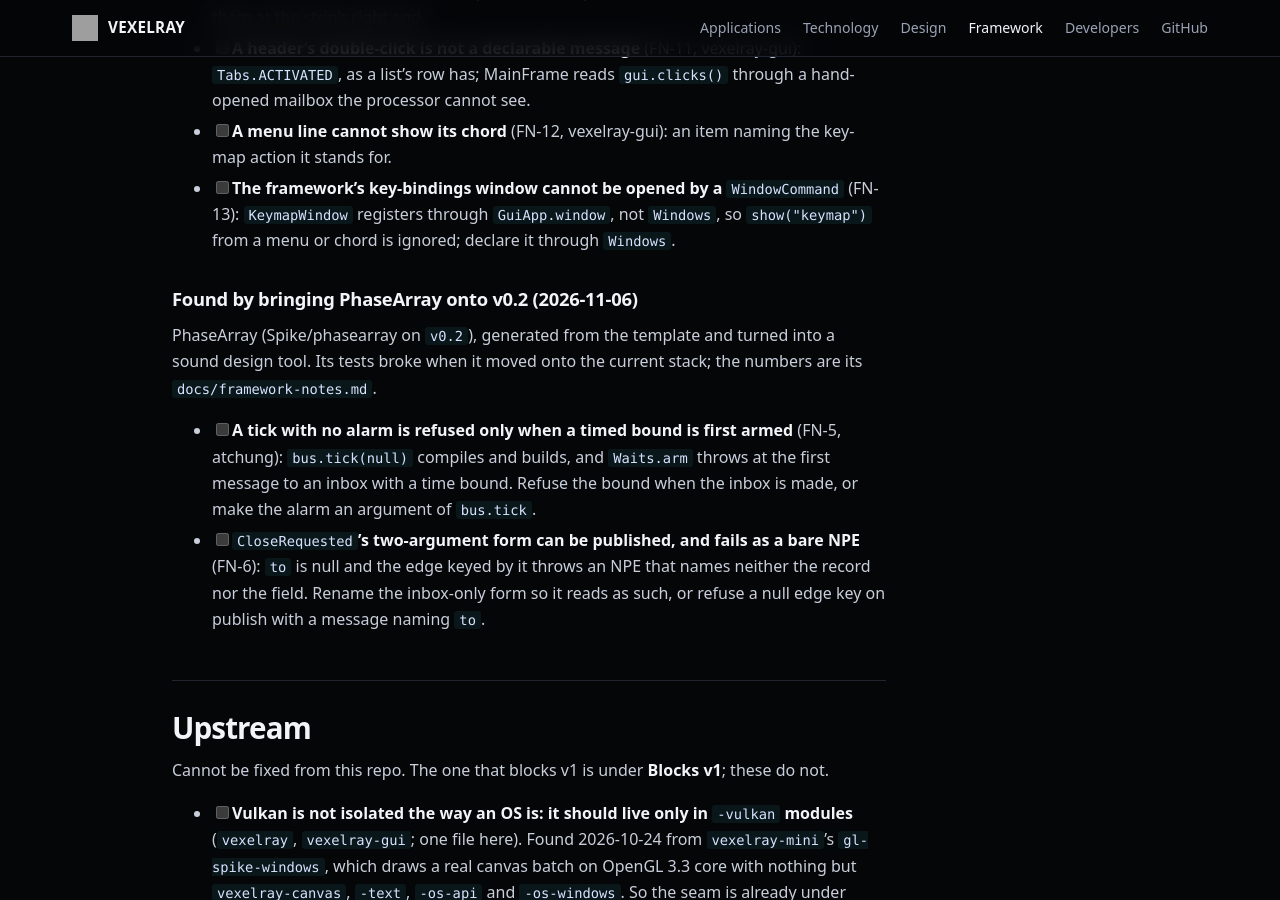
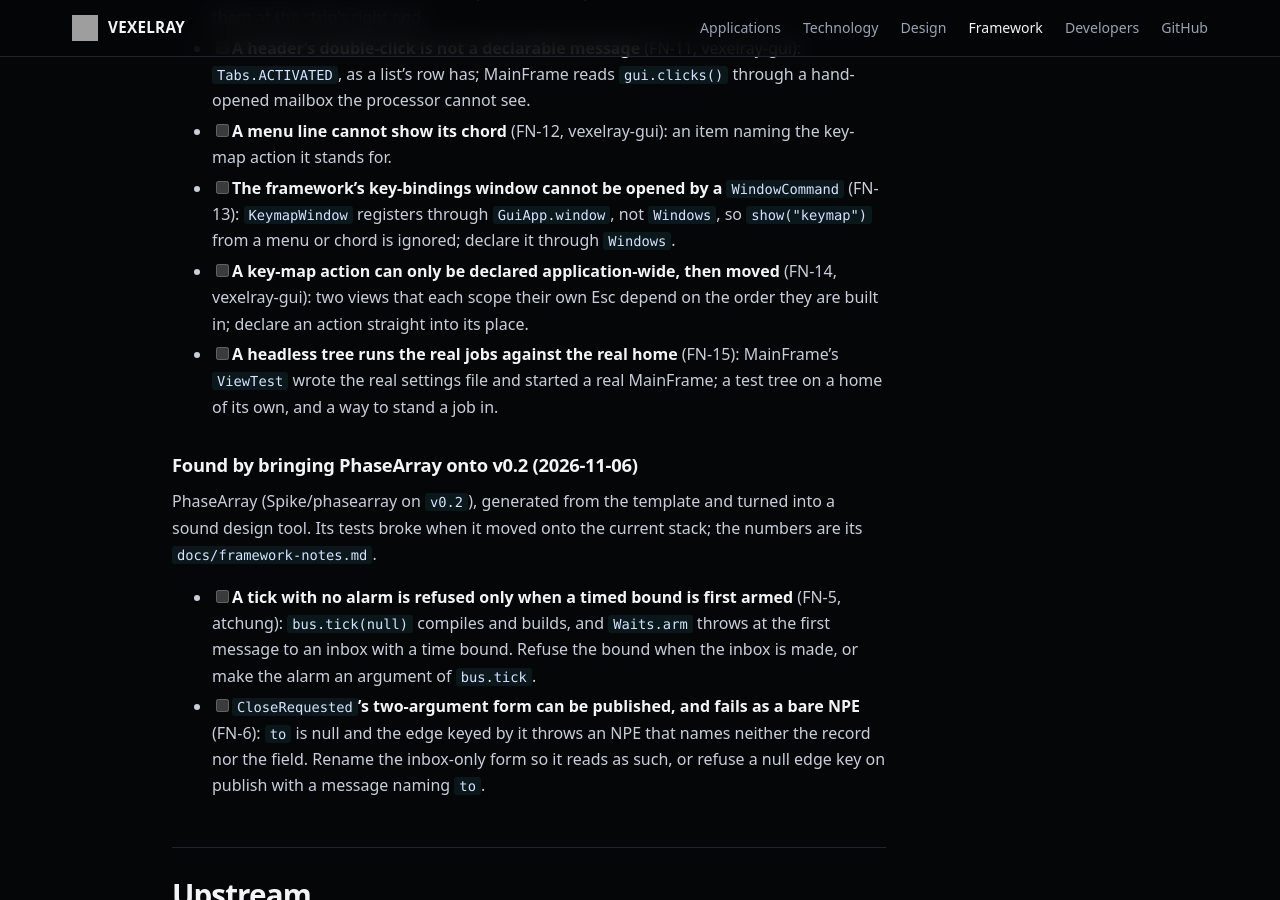
Before and after one commit to sibarum/vexelray-framework, a Jekyll site: the page built from docs/TODO.md, in a window 1280 px wide and 900 px high, scrolled down 38114 px. Built offline with Jekyll 4.4.1, drawn with Linux system fonts in a browser that asks for light colours; our own code applies the rules of GitHub Pages for plain Markdown files.

Commit message:
TODO: MainFrame's FN-14 and FN-15, a key map's places and a test tree's jobs
Co-Authored-By: Claude Opus 5.5 <noreply@anthropic.com>

```diff
--- a/docs/TODO.md
+++ b/docs/TODO.md
@@ -1346,6 +1346,10 @@ are its v0.2 notes (`docs/framework-notes.md` there).
 - [ ] **A menu line cannot show its chord** (FN-12, vexelray-gui): an item naming the key-map action it stands for.
 - [ ] **The framework's key-bindings window cannot be opened by a `WindowCommand`** (FN-13): `KeymapWindow` registers
       through `GuiApp.window`, not `Windows`, so `show("keymap")` from a menu or chord is ignored; declare it through `Windows`.
+- [ ] **A key-map action can only be declared application-wide, then moved** (FN-14, vexelray-gui): two views that
+      each scope their own Esc depend on the order they are built in; declare an action straight into its place.
+- [ ] **A headless tree runs the real jobs against the real home** (FN-15): MainFrame's `ViewTest` wrote the real
+      settings file and started a real MainFrame; a test tree on a home of its own, and a way to stand a job in.
 
 ### Found by bringing PhaseArray onto v0.2 (2026-11-06)
 
```
